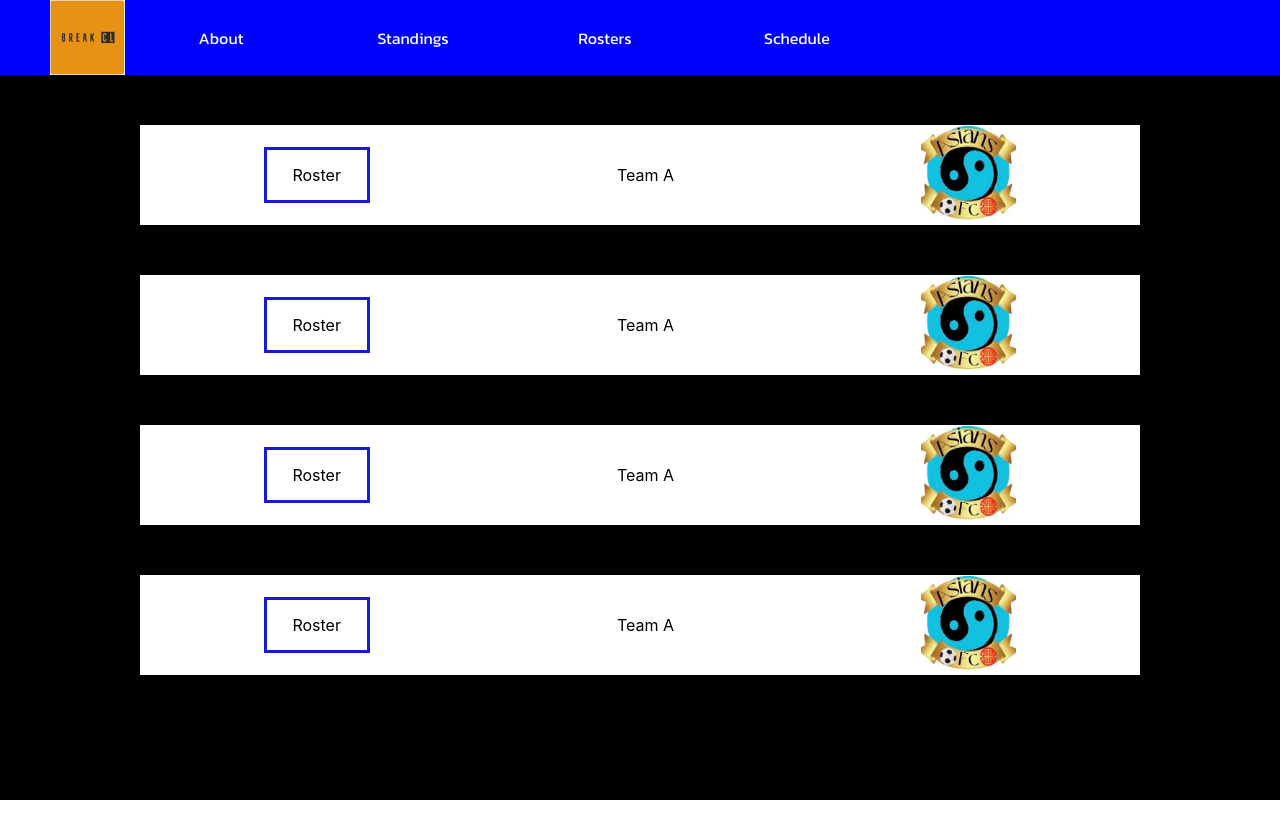
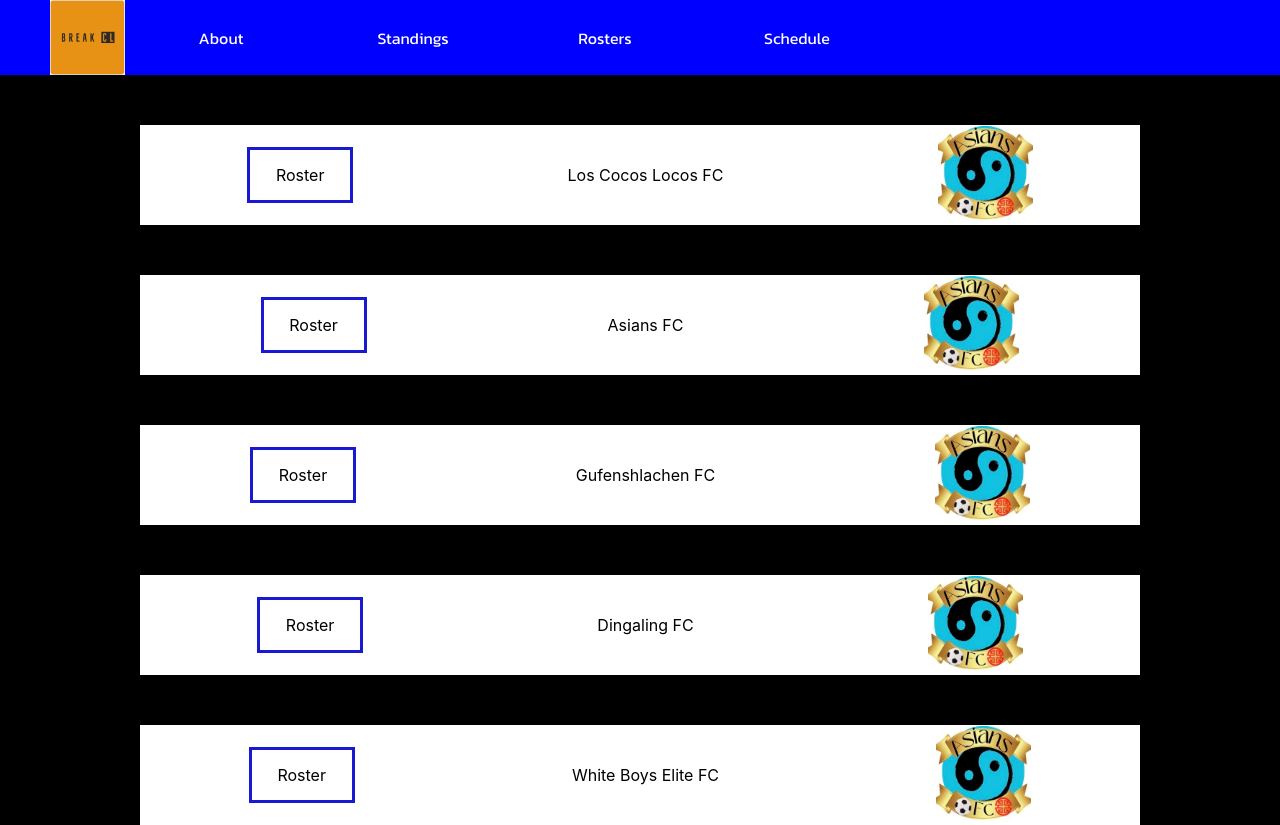
Before and after one commit to TheBestCodersInTheWorld/Break-CL, a React (Create React App) app in the folder client/: page /rosters in a window 1280 px wide. Shown: the top 825 px of the page. Before the commit the page ends 800 px from the top, so only its background shows below. Built offline with nearby package versions, Linux system fonts and the light colour scheme.

Commit message:
worked on rosters

```diff
--- a/client/src/components/RosterBlock.js
+++ b/client/src/components/RosterBlock.js
@@ -1,4 +1,4 @@
-import React from 'react'
+import React, { useState } from 'react'
 import "../styles/Components.css"
 
 import Afc from "../images/afclogo.jpeg"
@@ -6,25 +6,41 @@ import Afc from "../images/afclogo.jpeg"
 const RosterBlock = (props) => {
   const logo = "../images/afclogo.jpeg"
 
-  const handleRoster = () => [
-    console.log("button pressed!")
+  // let teambutton = false;/
+  const [teambutton, setTeambutton] = useState(false)
+  // let [teambu
 
-  ]
+  const handleRoster = () => {
+    setTeambutton(!teambutton)
+  }
 
   return (
-    <div className="RosterBlockContainer">
-      <div className="RosterButton" onClick={handleRoster} >Roster</div>
-      <div className="RosterTeam" >Team A</div>
-      <div className="RosterLogo" >
-        <img className="RosterImage" src={Afc} />
+    <div>
+      <div className="RosterBlockContainer">
+        <div className="RosterButton" onClick={handleRoster} >Roster</div>
+        <div className="RosterTeam" >{props.teamName}</div>
+        <div className="RosterLogo" >
+          <img className="RosterImage" src={Afc} />
+        </div>
+
+
       </div>
-      {/* <div className="RosterTeam" >{props.team}</div>
-      <div className="RosterLogo" >
-        <img src={props.teamLogo} />
-      </div> */}
+
+      {teambutton && <div className="RosterBlockList">
+        {
+          props.players.map((player) =>
+            <div className="RosterPlayer">{player.name}</div>
+          )
+        }
+       {/* <div className="RosterPlayer">(props.)</div>
+       <div className="RosterPlayer">Ian Byrne</div> */}
+      </div>}
+
+
     </div>
+
+
 
   )
 }
-
-export default RosterBlock
+export default RosterBlock;
--- a/client/src/pages/Rosters.js
+++ b/client/src/pages/Rosters.js
@@ -8,15 +8,80 @@ import '../styles/Rosters.css'
 
 
 const Rosters = () => {
+  const data = [
+    {
+      "teamName": "Los Cocos Locos FC",
+      "players": [
+        {
+          "name": "Ben Sandberg",
+        },
+        {
+          "name": "Ian Byrne",
+        }
+      ],
+    },
+    {
+      "teamName": "Asians FC",
+      "players": [
+        {
+          "name": "Ryan Vo",
+        },
+        {
+          "name": "Zach Estrera",
+        }
+      ]
+    },
+    {
+      "teamName": "Gufenshlachen FC",
+      "players": [
+        {
+          "name": "Nathaniel Dow",
+        },
+        {
+          "name": "George Hricik",
+        }
+      ]
+    },
+    {
+      "teamName": "Dingaling FC",
+      "players": [
+        {
+          "name": "Noah Prati",
+        },
+        {
+          "name": "Zaidan Gbadamosi",
+        }
+      ]
+    },
+    {
+      "teamName": "White Boys Elite FC",
+      "players": [
+        {
+          "name": "Hudson Peakes",
+        },
+        {
+          "name": "Wells Stimming",
+        }
+      ]
+    }
+  ]
+
+
+
+
   return (
     <div className="Rosters">
 
       <Nav/>
       <div className="RosterContainer">
-        <RosterBlock/>
-        <RosterBlock/>
-        <RosterBlock/>
-        <RosterBlock />
+        {data.map((team, i) =>
+          <RosterBlock teamName={team.teamName} players={team.players} />
+        )}
+
+        {/* // <RosterBlock />
+        // <RosterBlock />
+        // <RosterBlock />
+        // <RosterBlock /> */}
       </div>
 
 
--- a/client/src/styles/Components.css
+++ b/client/src/styles/Components.css
@@ -138,4 +138,21 @@
     cursor: pointer;
 
 
+
 }
+
+.RosterBlockList {
+    background-color: white;
+    width: 1000px;
+    height: auto;
+
+
+}
+
+.RosterPlayer {
+    width: 1000px;
+    height: 50px;
+    background-color: black;
+    color: white;
+    display: flex;
+}
--- a/client/src/styles/Rosters.css
+++ b/client/src/styles/Rosters.css
@@ -2,7 +2,7 @@
 
     text-align: center;
     width: 100%;
-    height: 800px;
+    height: auto;
 
     background-color: black;
 }
```
